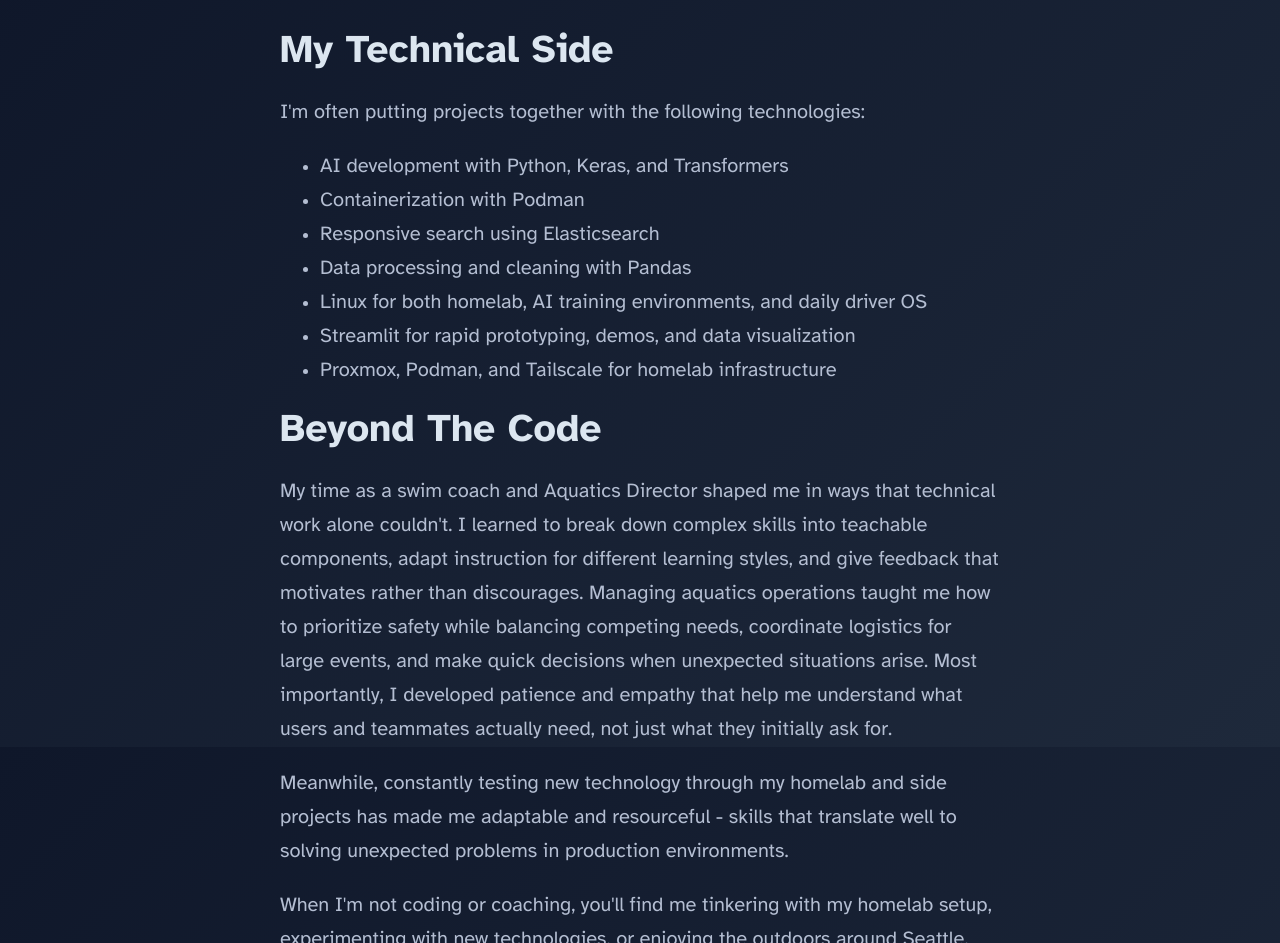
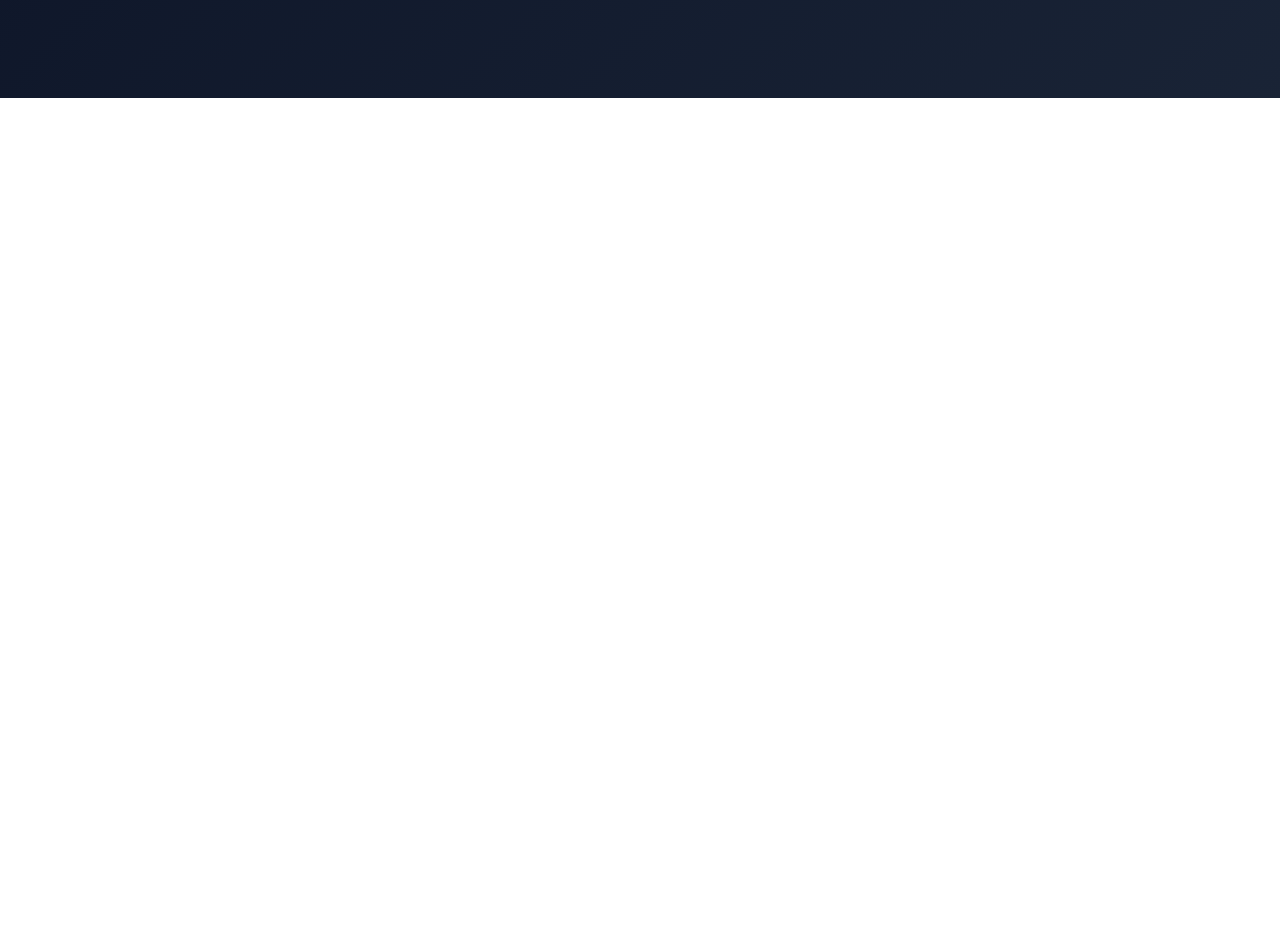
Before and after one commit to alejones/alejones.github.io, an Astro site: page /about in a window 1280 px wide. Shown: the part 853-1796 px from the top of the page. After the commit the page ends 951 px from the top, so only its background shows below. Built offline with nearby package versions, Linux system fonts and the light colour scheme; Astro itself is replaced by a stand-in of ours.

Commit message:
Update my about page

```diff
--- a/src/pages/about.mdx
+++ b/src/pages/about.mdx
@@ -9,34 +9,10 @@
 
 ## Hey there! 👋
 
-I'm Alex, a software developer focused on applied AI and automation. By day, I build practical solutions that make complex systems work smarter in real-world environments. By night (and many weekends), I'm a swim coach helping kids get faster in the water and become better people out of it.
+I'm Alex, a software developer focused on applied AI and automation. By day, I build practical solutions that make complex systems work smarter in real-world environments (doesn't that sound fancy). By night (and many weekends) I coach on a swim team.
 
-### What I'm About
+Before working in tech, I spent time as working for a non-profit as an Aquatics Director and Head Coach of a swim team.
 
-I love getting AI to work in the real-world. I've created solutions that use computer vision systems for package processing, generative AI for training data creation, language models for unstructured text analysis, and data visualization dashboards. I focus on delivering tangible results that address real business challenges rather than theoretical possibilities.
-
-My background is a bit different than most tech folks—I spent several summers working on manufacturing production lines during college (making candy wrappers and dock bumpers), which gave me a unique perspective on industrial challenges. I've also spent time as an Aquatics Director and Head Coach, managing volunteers, staff, and children; all while never losing sight of the mission.
-
-### My Technical Side
-
-I'm often putting projects together with the following technologies:
-
-- AI development with Python, Keras, and Transformers
-- Containerization with Podman
-- Responsive search using Elasticsearch
-- Data processing and cleaning with Pandas
-- Linux for both homelab, AI training environments, and daily driver OS
-- Streamlit for rapid prototyping, demos, and data visualization
-- Proxmox, Podman, and Tailscale for homelab infrastructure
-
-### Beyond The Code
-
-My time as a swim coach and Aquatics Director shaped me in ways that technical work alone couldn't. I learned to break down complex skills into teachable components, adapt instruction for different learning styles, and give feedback that motivates rather than discourages. Managing aquatics operations taught me how to prioritize safety while balancing competing needs, coordinate logistics for large events, and make quick decisions when unexpected situations arise. Most importantly, I developed patience and empathy that help me understand what users and teammates actually need, not just what they initially ask for.
-
-Meanwhile, constantly testing new technology through my homelab and side projects has made me adaptable and resourceful - skills that translate well to solving unexpected problems in production environments.
-
-When I'm not coding or coaching, you'll find me tinkering with my homelab setup, experimenting with new technologies, or enjoying the outdoors around Seattle.
-
-I believe in building things that matter, working closely with people to understand their needs, and creating solutions that are both elegant and practical.
+Outside of work I spend a lot of time thinking about swimming and working on my homelab.
 
 Want to chat about tech, swimming, or anything in between? [Drop me a line](/contact).
```
